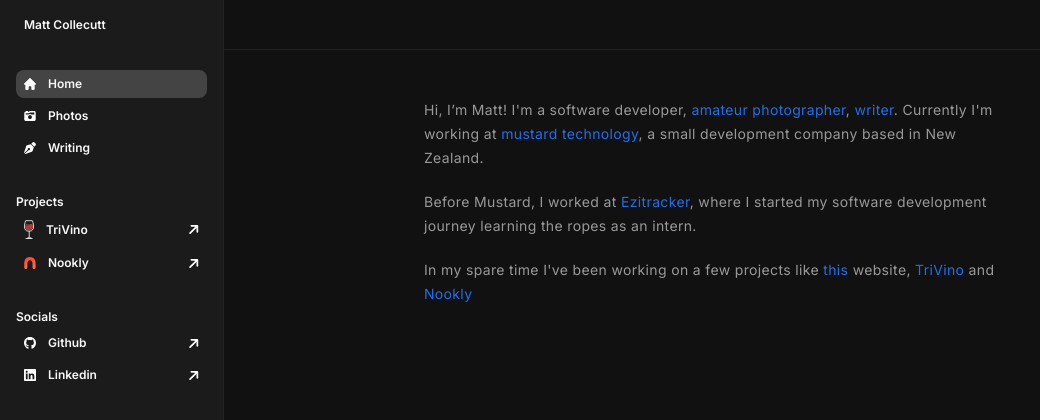
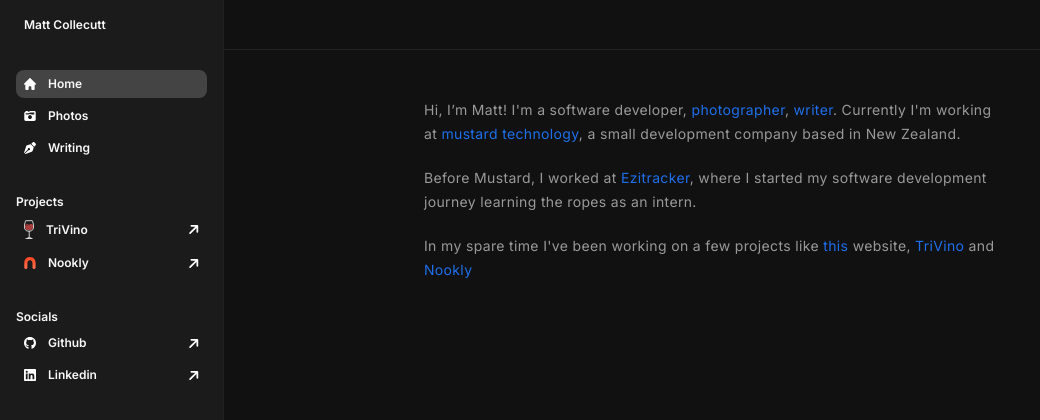
Before and after one commit to mattcollie/mattcollecutt.com, a SvelteKit app in the folder web/: page / in a window 1280 px wide. Shown: the top 420 px of the page, without its empty margins (0-1040 px from the left). Built offline with nearby package versions, Linux system fonts and the light colour scheme; no server answers.

Commit message:
removing amateur from photographer for some reason

```diff
--- a/web/src/routes/+page.svelte
+++ b/web/src/routes/+page.svelte
@@ -22,7 +22,7 @@
 <div class="mx-auto w-full py-12 max-w-prose">
     <article class="flex flex-col gap-5 text-sm font-light leading-6 tracking-wide max-w-prose">
         <p>
-            Hi, I’m Matt! I'm a software developer, <a href="/photos">amateur photographer</a>,
+            Hi, I’m Matt! I'm a software developer, <a href="/photos">photographer</a>,
             <a href="/writing">writer</a>. Currently I'm working at
             <a href="http://www.mustard.co.nz/" target="_blank">mustard technology</a>, a small development company
             based in New Zealand.
```
